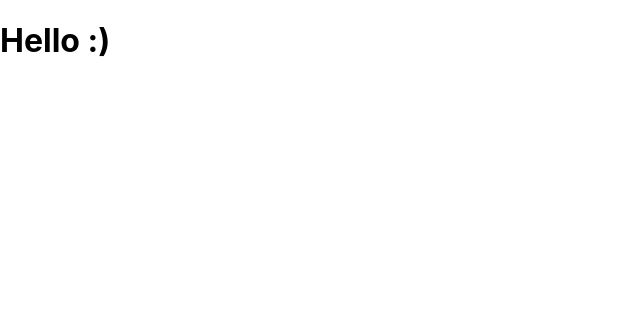
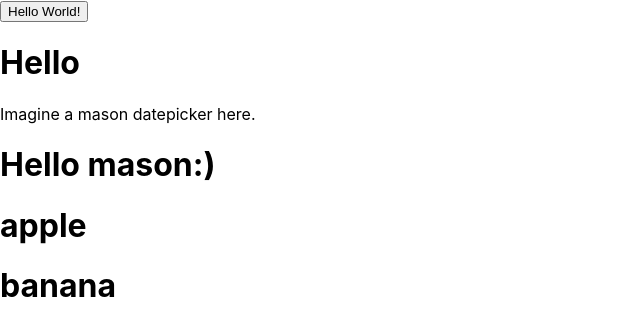
Before and after one commit to joung1010/react-basic-habit_tracker, a React (Create React App) app: page / in a window 1280 px wide. Shown: the top 336 px of the page, without its empty margins (0-640 px from the left). Built offline with nearby package versions, Linux system fonts and the light colour scheme; the HTML template or start-up script is replaced by a standard one.

Commit message:
About JSX

```diff
--- a/src/app.jsx
+++ b/src/app.jsx
@@ -1,9 +1,34 @@
 import './app.css';
+import React from "react";
+
+const MyComponents = {
+    DatePicker: function DatePicker(props) {
+        return <div>Imagine a {props.name} datepicker here.</div>;
+    }
+}
+const Button = props => {
+    const { kind, ...other } = props;
+    const className = kind === "primary" ? "PrimaryButton" : "SecondaryButton";
+    return <button className={className} {...other} />;
+};
+
 
 function App() {
-  return (
-    <h1>Hello :)</h1>
-  );
+    const name = 'mason';
+
+    return (
+        <>
+            <Button kind="primary" other="other" test="test" onClick={() => console.log("clicked!")}>
+                Hello World!
+            </Button>
+        <h1>Hello</h1>
+            <MyComponents.DatePicker color="blue" name="mason"/>
+            {name && <h1>Hello {name}:)</h1>}
+            {
+                ['apple','banana'].map(item => <h1>{item}</h1>)
+            }
+        </>
+    );
 }
 
 export default App;
```
Also changed, not shown: 1 other file (tests, documents, lock files or other folders).
